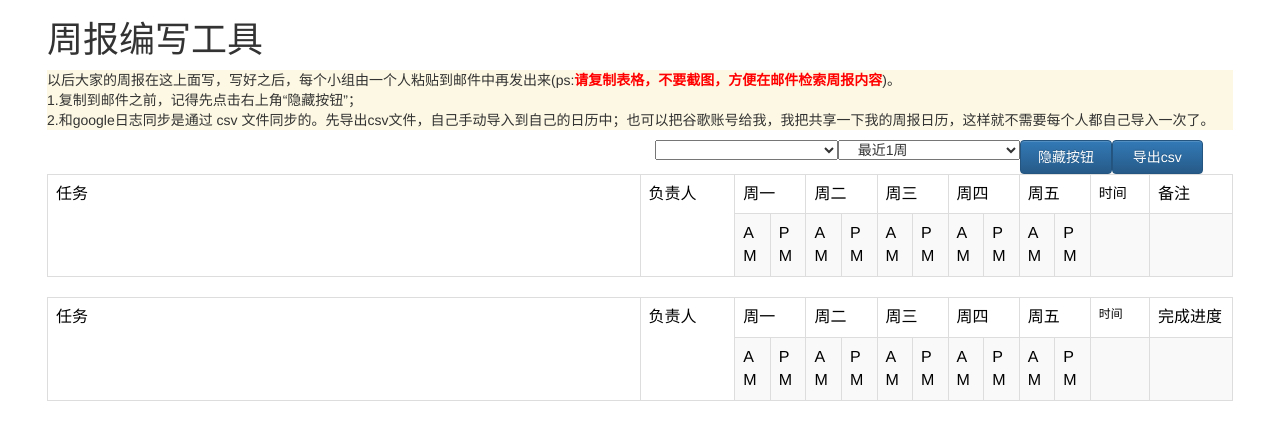
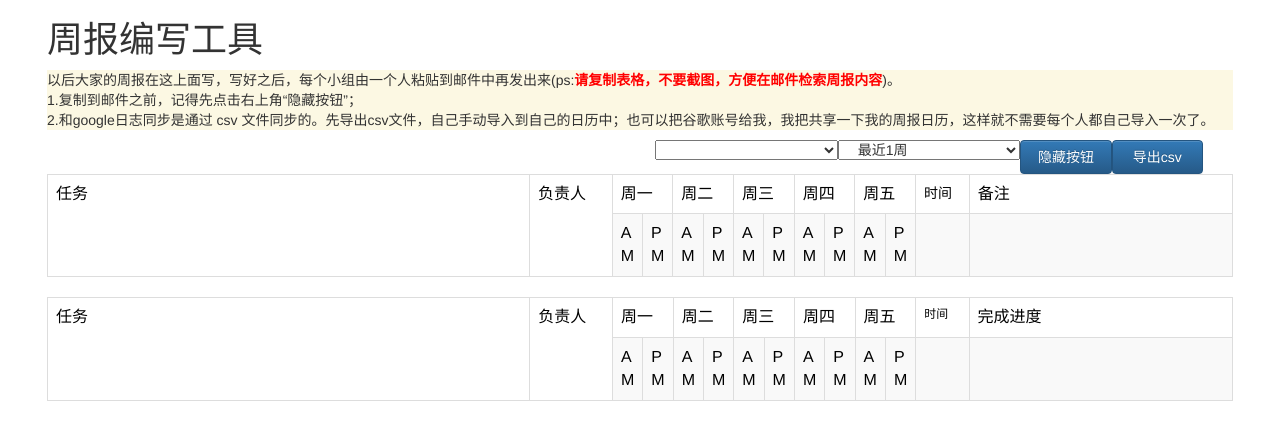
Before and after one commit to xidiandaily/byweekreport, a PHP site: page /html/home.html in a window 1280 px wide. Shown: the top 440 px of the page. Run offline with PHP 8.4, Linux system fonts and the light colour scheme; some libraries are stand-ins or nearby versions.

Commit message:
Chg:1.调整显示样式;
Signed-off-by: chiyl <xidiandaily@126.com>

```diff
--- a/html/byweekreport.css
+++ b/html/byweekreport.css
@@ -22,7 +22,7 @@
 }
 
 .byweektable-group3{
-    width:3%;
+    width:1%;
     font-size:6px;
     padding:0px;
 }
```
